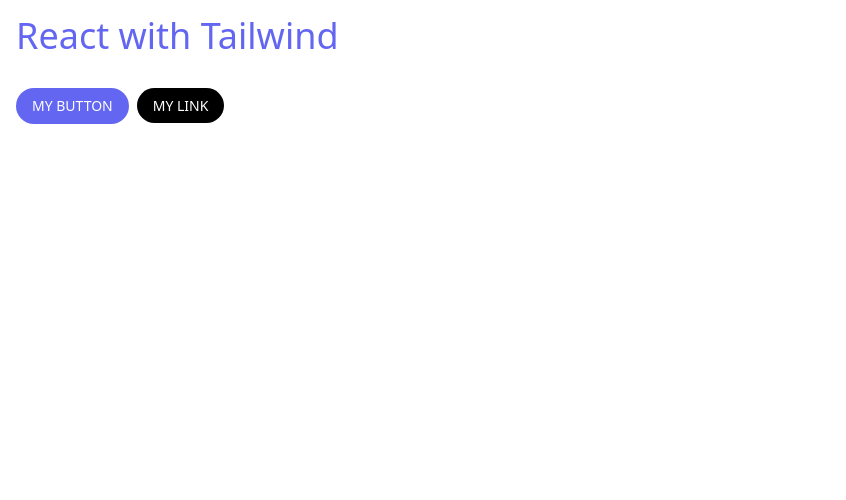
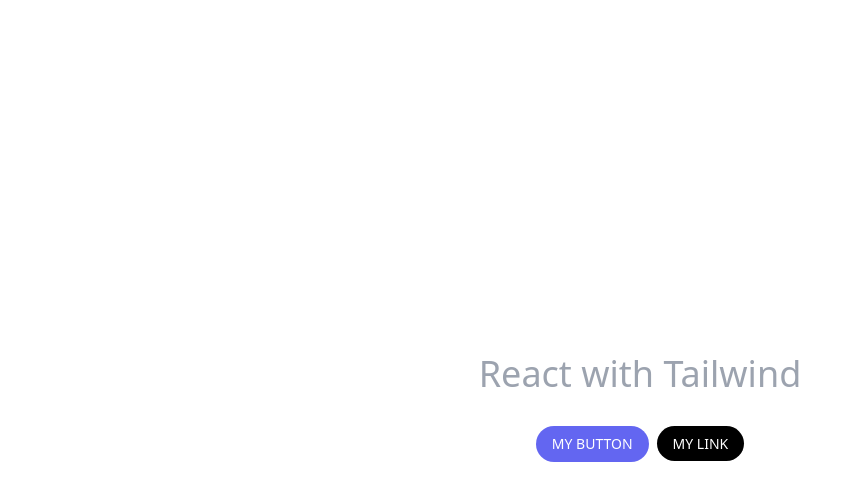
Before and after one commit to PaoloDuzioni/react-tailwind, a React (Create React App) app: page / in a window 1280 px wide. Shown: the top 500 px of the page, without its empty margins (0-846 px from the left). Built offline with nearby package versions, Linux system fonts and the light colour scheme.

Commit message:
refactor: app container

```diff
--- a/src/App.js
+++ b/src/App.js
@@ -8,8 +8,9 @@
     };
 
     return (
-        <div className="container">
-            <h1 className="mt-4 mb-8 text-4xl text-indigo-500">
+        <div className="grid place-items-center h-screen">
+            <div className="text-center">
+                <h1 className="mt-4 mb-8 text-4xl text-gray-400">
                     React with Tailwind
                 </h1>
 
@@ -23,6 +24,7 @@
                     My Link
                 </Button>
             </div>
+        </div>
     );
 }
 
```
Lines whose indentation alone changed are shown as unchanged.
